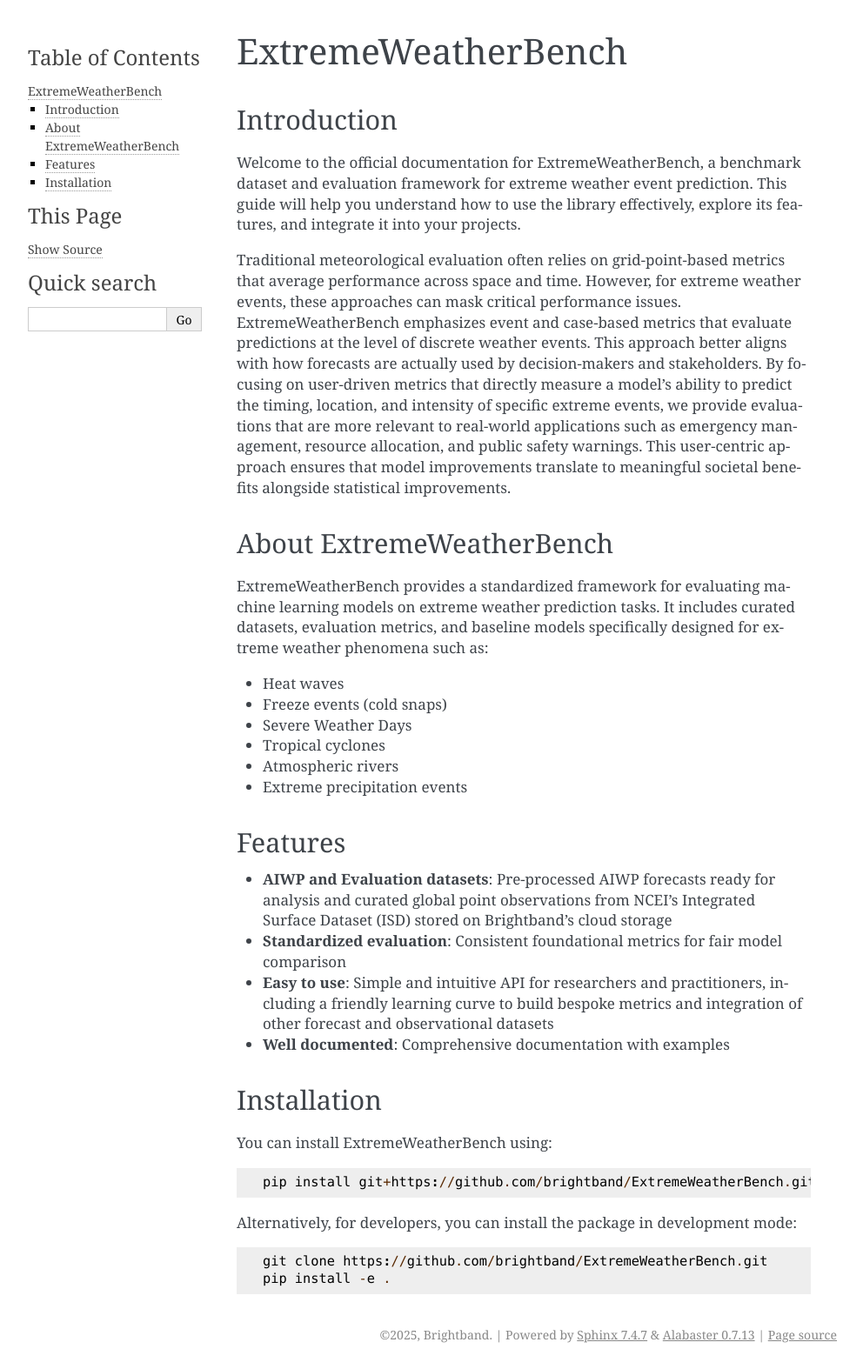
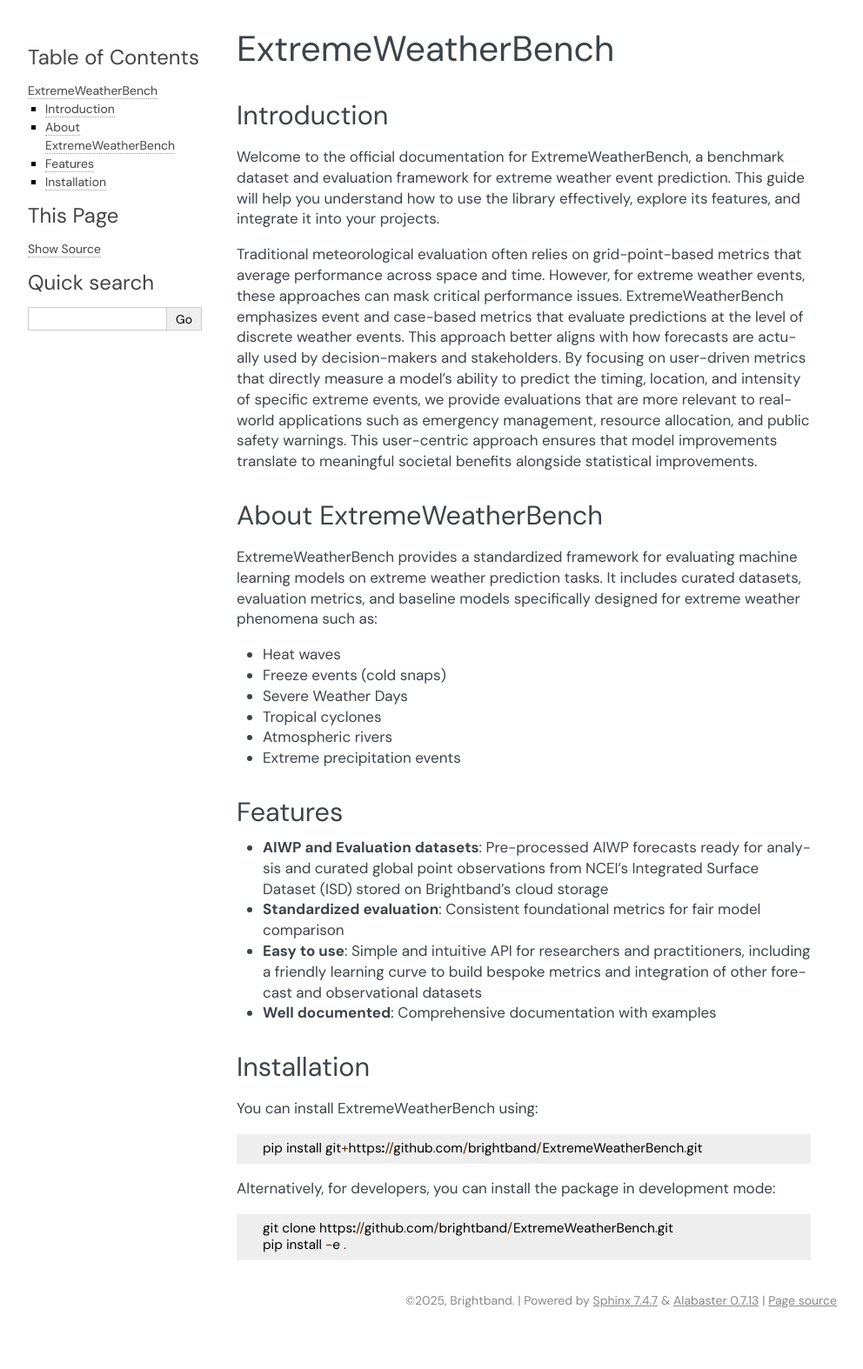
Before and after one commit to brightbandtech/ExtremeWeatherBench, a Sphinx documentation site: the page built from docs/source/index.md, in a window 1280 px wide. Shown: the whole page at 87% size, without its empty margins (148-1140 px from the left). Built offline with Sphinx 7.4.7, drawn with Linux system fonts in a browser that asks for light colours; after the commit the page ends 1534 px from its top, so only the background shows below that.

Commit message:
add variables to conf.py

```diff
--- a/docs/source/conf.py
+++ b/docs/source/conf.py
@@ -36,9 +36,9 @@
 templates_path = ["_templates"]
 
 # -- Options for HTML output
-
+html_static_path = ["_static"]
 html_theme = "alabaster"
-
+html_css_files = ["_static/custom.css"]
 # -- Options for EPUB output
 epub_show_urls = "footnote"
 
```
